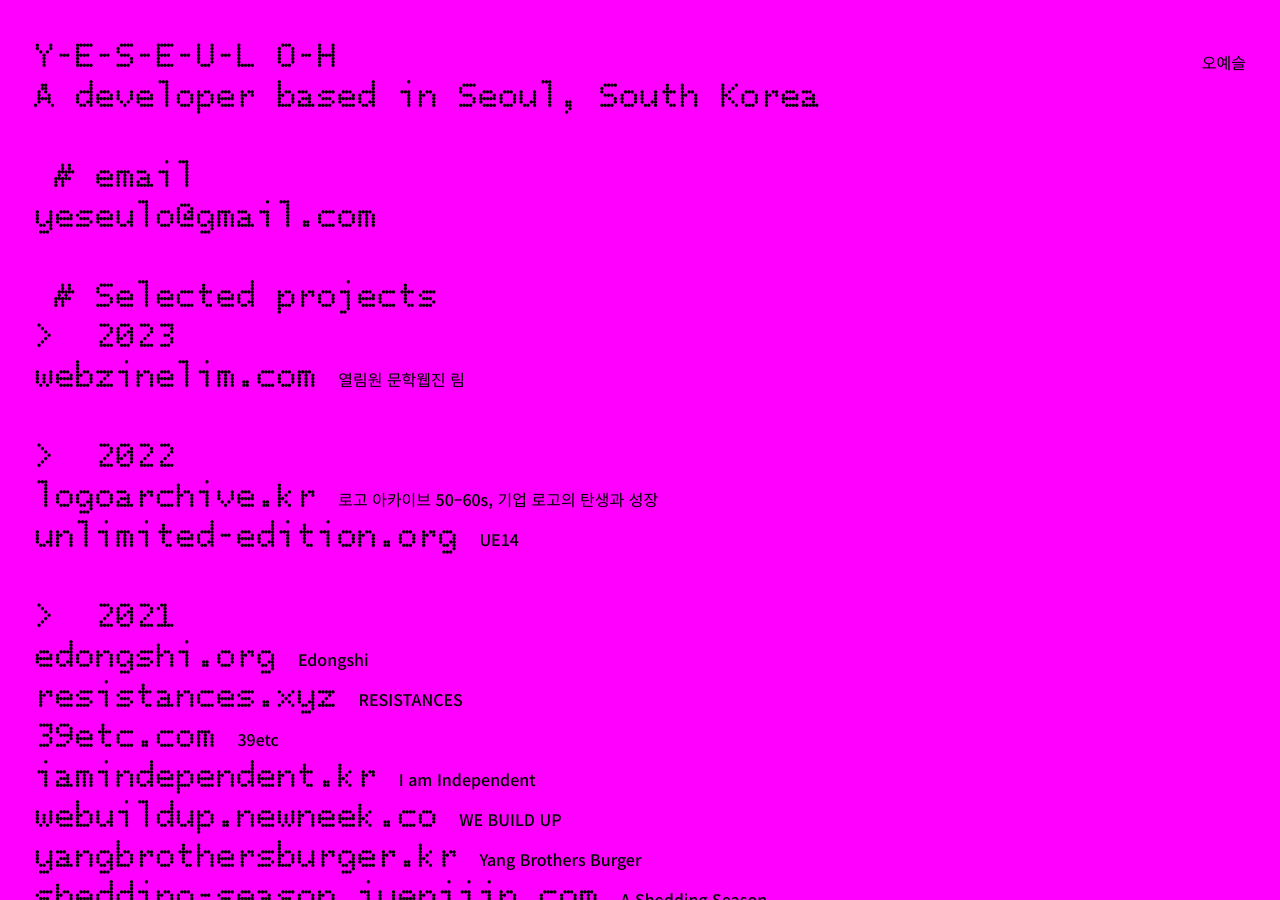
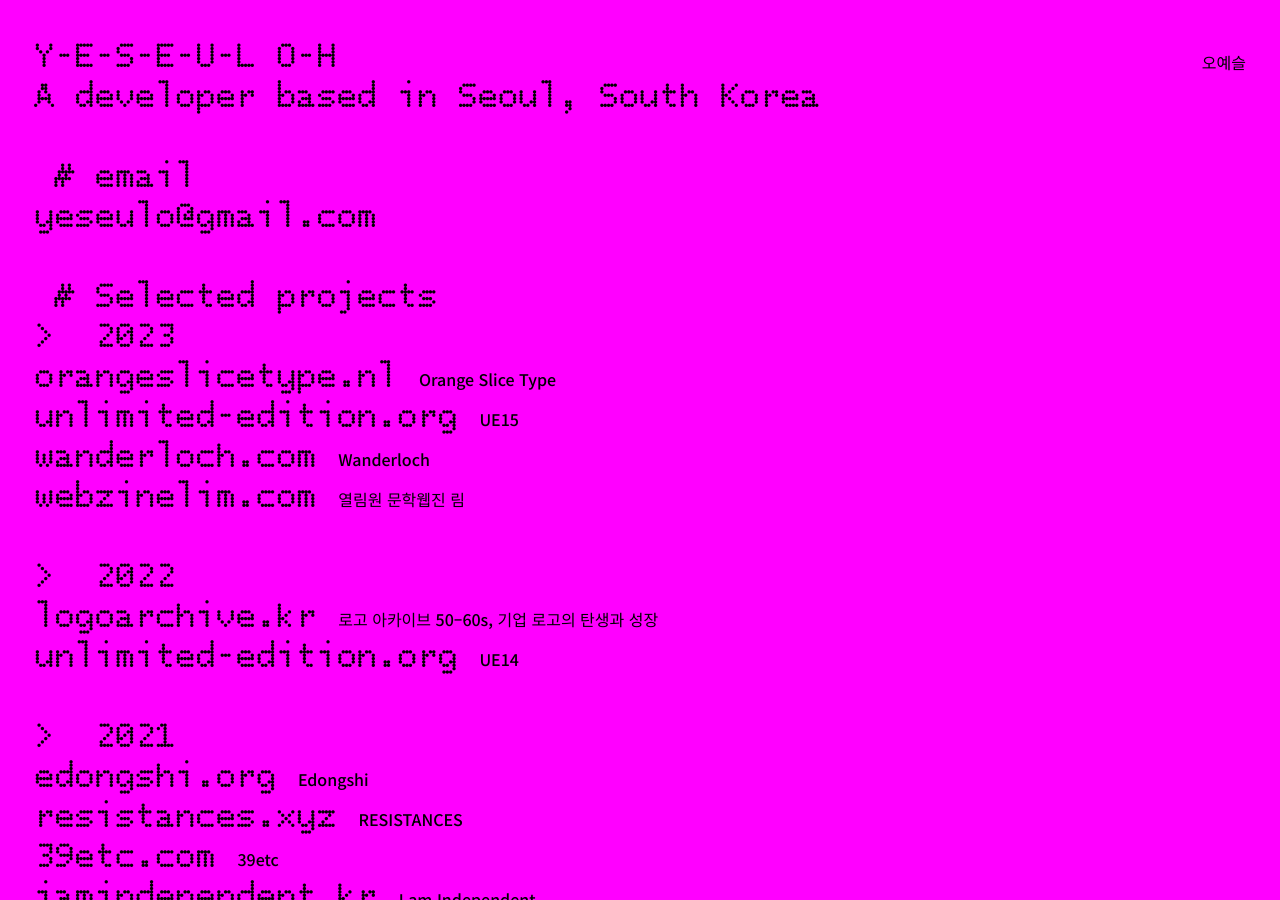
Before and after one commit to yeseulo/yeseulo.github.io, a Jekyll site: the page built from index.md, in a window 1280 px wide and 900 px high. Built offline with Jekyll 4.4.1, drawn with Linux system fonts in a browser that asks for light colours.

Commit message:
2023 프로젝트 추가

```diff
--- a/index.md
+++ b/index.md
@@ -7,11 +7,14 @@ image: assets/og-image.png
 ## &nbsp;# Selected projects
 
 ### >&nbsp;&nbsp;2023
+- [orangeslicetype.nl](https://orangeslicetype.nl/){: target="_blank"}**Orange Slice Type**
+- [unlimited-edition.org](https://unlimited-edition.org/){: target="_blank"}**UE15**
+- _wanderloch.com_**Wanderloch**
 - [webzinelim.com](https://webzinelim.com/){: target="_blank"}**열림원 문학웹진 림**
 
 ### >&nbsp;&nbsp;2022
 - [logoarchive.kr](https://logoarchive.kr/){: target="_blank"}**로고 아카이브 50–60s, 기업 로고의 탄생과 성장**
-- [unlimited-edition.org](https://unlimited-edition.org/){: target="_blank"}**UE14**
+- _unlimited-edition.org_**UE14**
 
 ### >&nbsp;&nbsp;2021
 - [edongshi.org](http://edongshi.org/){: target="_blank"}**Edongshi**
@@ -33,7 +36,7 @@ image: assets/og-image.png
 
 ### >&nbsp;&nbsp;2019
 - _limkim.net_**LIM KIM**
-- [soeionlee.com](http://soeionlee.com){: target="_blank"}**Soeion Lee**
+- _soeionlee.com_**Soeion Lee**
 - [kimchongyung.com](http://kimchongyung.com){: target="_blank"}**KIM CHONG YUNG MUSEUM**
 - [graphicmag.co.kr](http://graphicmag.co.kr){: target="_blank"}**propaganda press**
 - _deararchitect.kr_**dear. architect**
```
